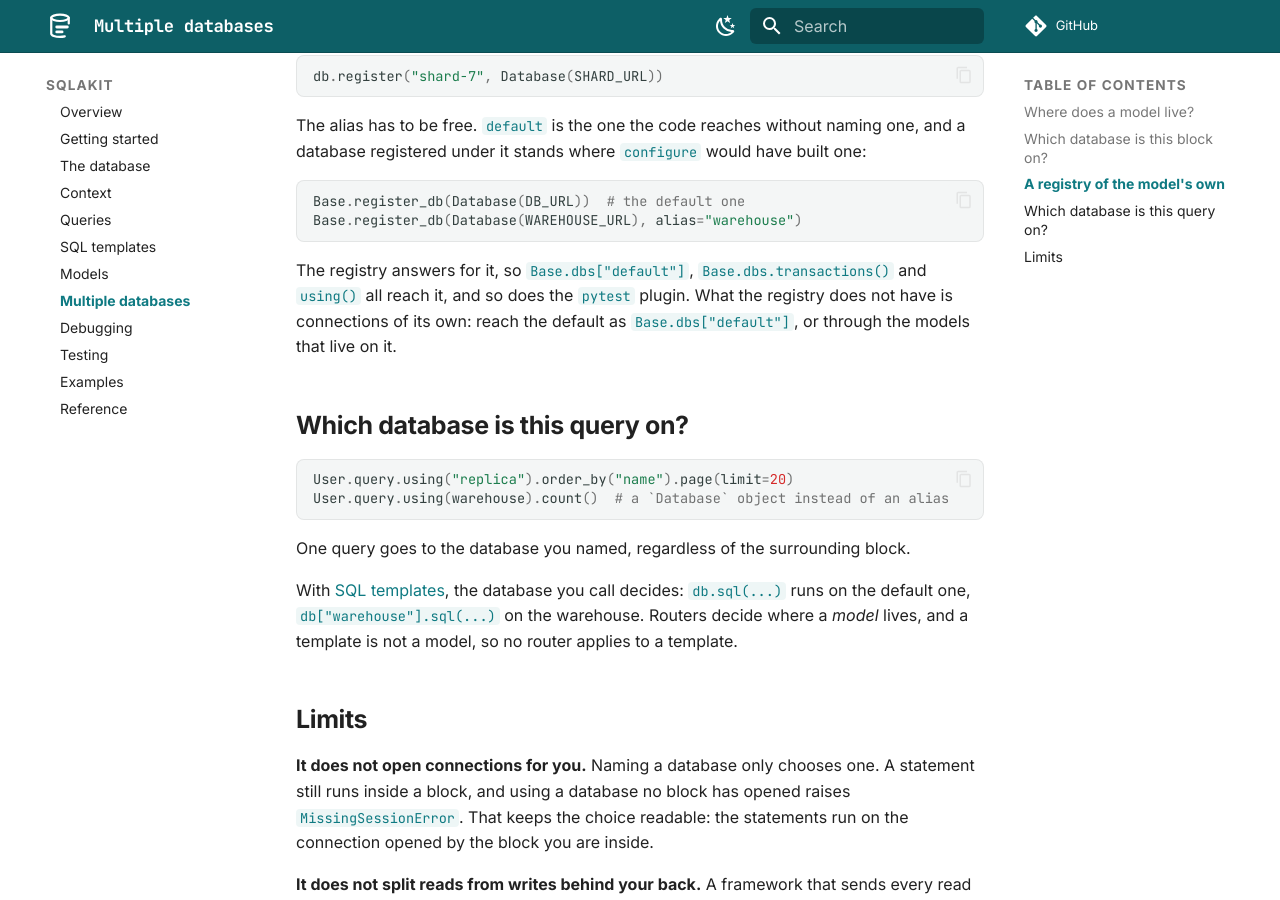
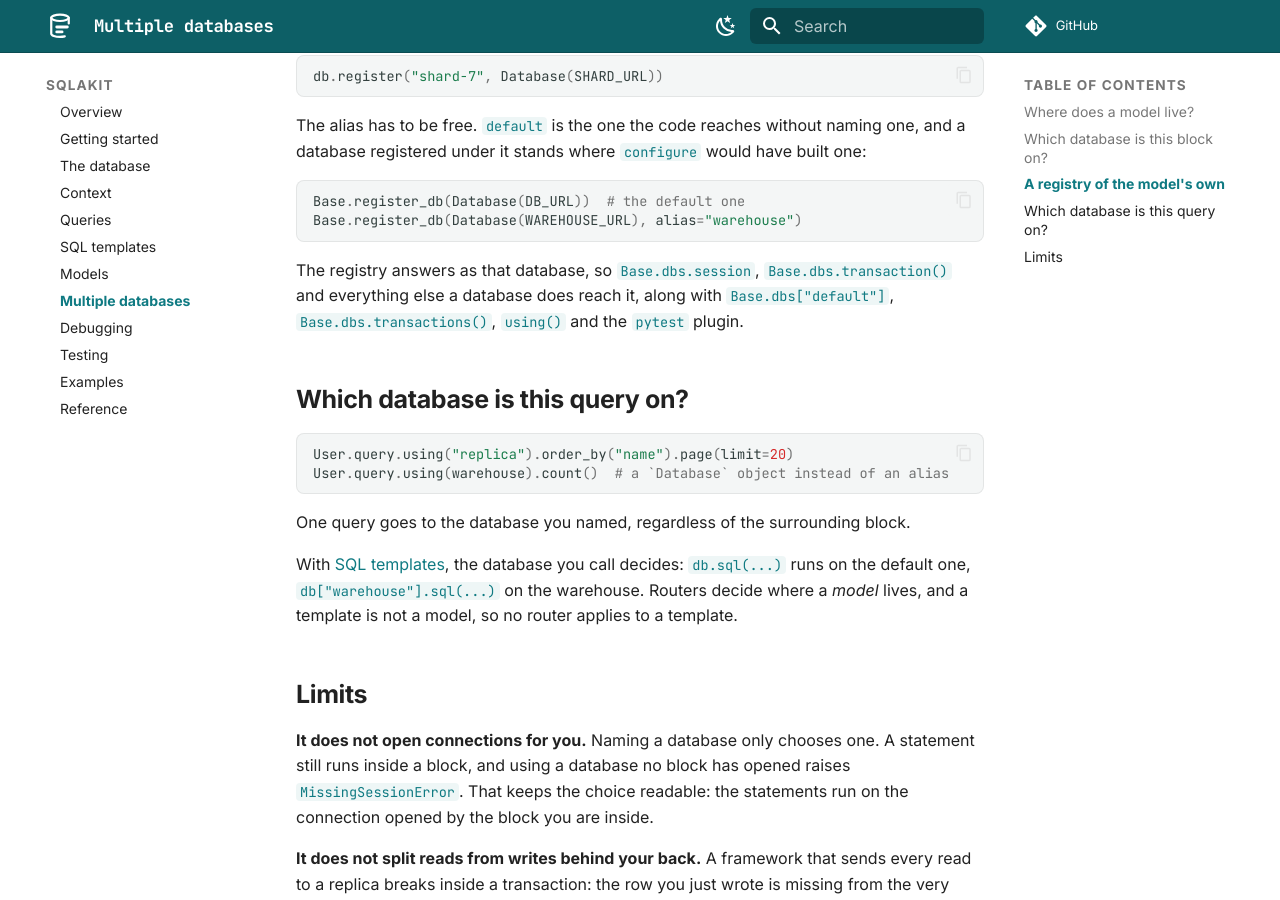
Before and after one commit to antonrh/sqlakit, an MkDocs documentation site: the page built from docs/routing.md, in a window 1280 px wide and 900 px high, scrolled down 3327 px. Built offline with MkDocs 1.6.1 and Material for MkDocs 9.7.7, drawn with Linux system fonts in a browser that asks for light colours; comment, search, counter and statistics services are not loaded.

Commit message:
Update the routing page and the not-configured message
Both said a registry has no connections of its own, which stopped being true.
The page lists what reaches the database, and the message covers the settings
that stay on it: url, engine_args, session_args, templates.

````diff
--- a/docs/routing.md
+++ b/docs/routing.md
@@ -176,10 +176,10 @@ Base.register_db(Database(DB_URL))  # the default one
 Base.register_db(Database(WAREHOUSE_URL), alias="warehouse")
 ```
 
-The registry answers for it, so `Base.dbs["default"]`, `Base.dbs.transactions()`
-and `using()` all reach it, and so does the `pytest` plugin. What the registry
-does not have is connections of its own: reach the default as
-`Base.dbs["default"]`, or through the models that live on it.
+The registry answers as that database, so `Base.dbs.session`,
+`Base.dbs.transaction()` and everything else a database does reach it, along
+with `Base.dbs["default"]`, `Base.dbs.transactions()`, `using()` and the
+`pytest` plugin.
 
 ## Which database is this query on?
 
````
Also changed, not shown: 1 other file.
